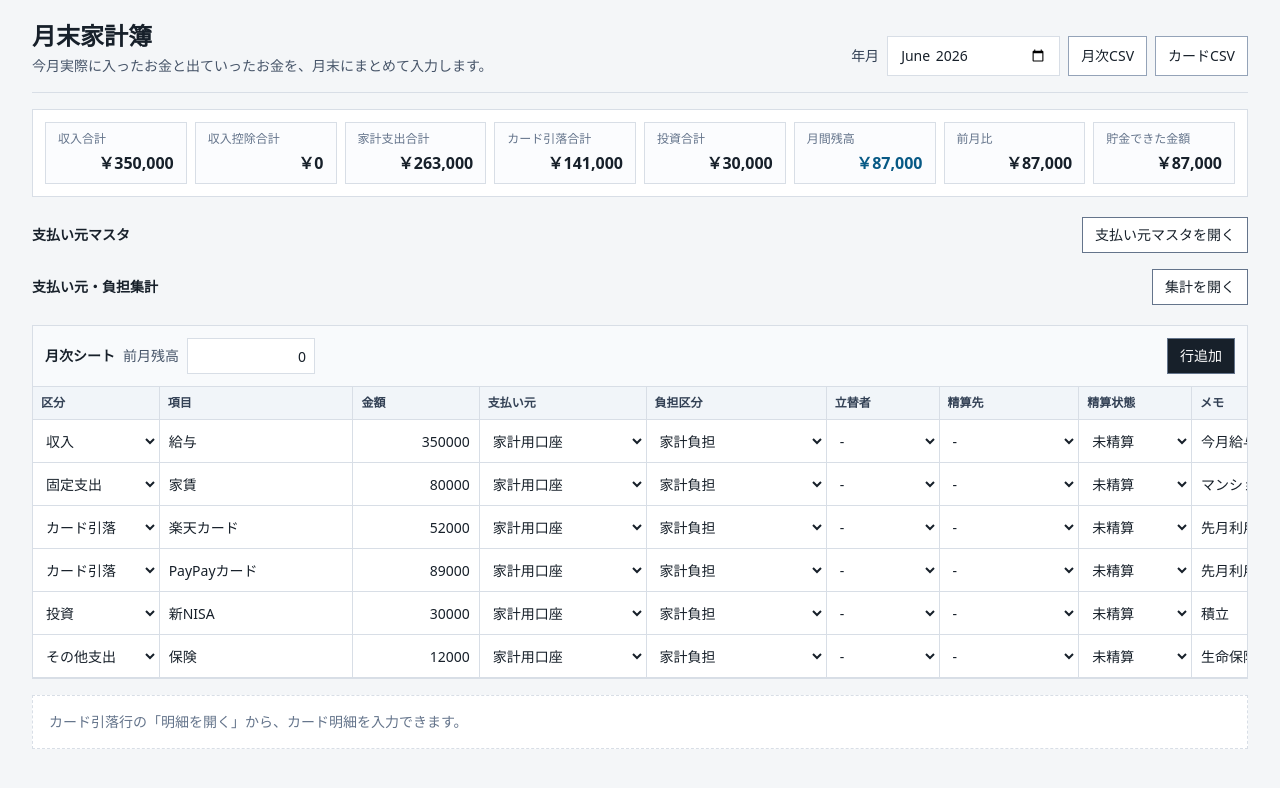
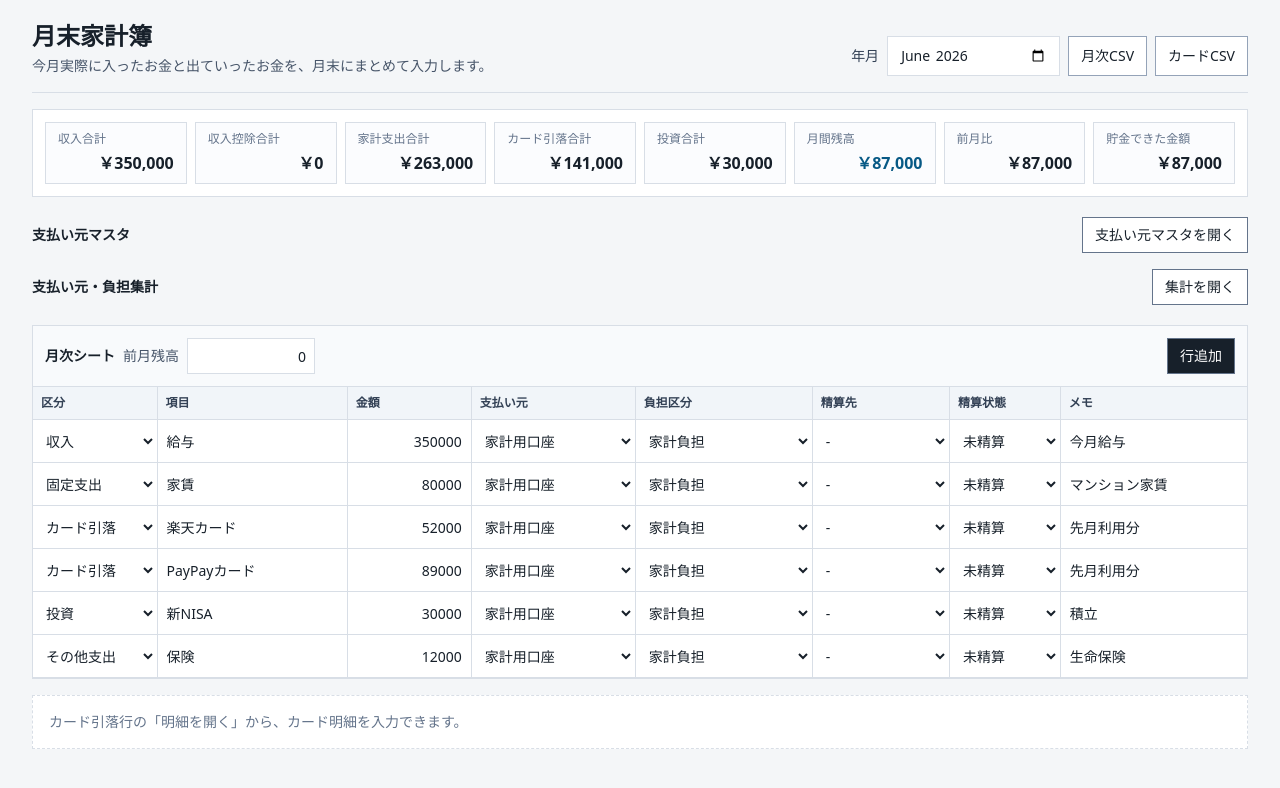
Before and after one commit to 0hako0/kakeibo, a Next.js app: page / in a window 1280 px wide. Shown: the top 788 px of the page. Built offline with nearby package versions, Linux system fonts and the light colour scheme.

Commit message:
Remove duplicate advance payer column

```diff
--- a/app/page.tsx
+++ b/app/page.tsx
@@ -9,8 +9,6 @@ import { createId } from "@/lib/ids";
 import { normalizeSheet } from "@/lib/normalize";
 import { loadSheets, saveSheets } from "@/lib/storage";
 import {
-  advancePayerLabels,
-  advancePayerOptions,
   burdenTypeLabels,
   burdenTypeOptions,
   cardCategoryLabels,
@@ -21,7 +19,6 @@ import {
   settlementStatusOptions,
   settlementTargetLabels,
   settlementTargetOptions,
-  type AdvancePayer,
   type BurdenType,
   type CardDetail,
   type MonthlyRow,
@@ -384,14 +381,13 @@ export default function Home() {
           </div>
 
           <div className="overflow-x-auto">
-            <table className="min-w-[1660px] table-fixed border-collapse text-sm">
+            <table className="min-w-[1520px] table-fixed border-collapse text-sm">
               <colgroup>
                 <col className="w-36" />
                 <col className="w-56" />
                 <col className="w-36" />
                 <col className="w-48" />
                 <col className="w-52" />
-                <col className="w-32" />
                 <col className="w-40" />
                 <col className="w-32" />
                 <col className="w-[22rem]" />
@@ -405,7 +401,6 @@ export default function Home() {
                   <th className="sheet-header">金額</th>
                   <th className="sheet-header">支払い元</th>
                   <th className="sheet-header">負担区分</th>
-                  <th className="sheet-header">立替者</th>
                   <th className="sheet-header">精算先</th>
                   <th className="sheet-header">精算状態</th>
                   <th className="sheet-header">メモ</th>
@@ -480,21 +475,6 @@ export default function Home() {
                         {burdenTypeOptions.map((burden) => (
                           <option key={burden} value={burden}>
                             {burdenTypeLabels[burden]}
-                          </option>
-                        ))}
-                      </select>
-                    </td>
-                    <td className="sheet-cell">
-                      <select
-                        value={row.advancePayer}
-                        onChange={(event) =>
-                          updateRow(row.id, { advancePayer: event.target.value as AdvancePayer })
-                        }
-                        className="sheet-input"
-                      >
-                        {advancePayerOptions.map((payer) => (
-                          <option key={payer} value={payer}>
-                            {advancePayerLabels[payer]}
                           </option>
                         ))}
                       </select>
--- a/lib/csv.ts
+++ b/lib/csv.ts
@@ -1,6 +1,5 @@
 import { calculateSummary } from "./calculations";
 import {
-  advancePayerLabels,
   burdenTypeLabels,
   cardCategoryLabels,
   rowTypeLabels,
@@ -19,7 +18,6 @@ export function monthlySheetToCsv(sheet: MonthlySheet) {
       "金額",
       "支払い元",
       "負担区分",
-      "立替者",
       "精算先",
       "精算状態",
       "メモ",
@@ -32,14 +30,13 @@ export function monthlySheetToCsv(sheet: MonthlySheet) {
       String(row.amount),
       sheet.paymentSources.find((source) => source.id === row.paymentSourceId)?.name ?? "",
       burdenTypeLabels[row.burdenType],
-      advancePayerLabels[row.advancePayer],
       settlementTargetLabels[row.settlementTarget],
       settlementStatusLabels[row.settlementStatus],
       row.memo,
       row.cardDetails.length > 0 ? "あり" : ""
     ]),
     [],
-    ["年月", "集計項目", "金額", "", "", "", "", "", "", "", ""],
+    ["年月", "集計項目", "金額", "", "", "", "", "", "", ""],
     summaryLine(sheet.yearMonth, "収入合計", summary.incomeTotal),
     summaryLine(sheet.yearMonth, "収入控除合計", summary.incomeDeductionTotal),
     summaryLine(sheet.yearMonth, "家計支出合計", summary.expenseTotal),
@@ -78,7 +75,7 @@ export function monthlySheetToCsv(sheet: MonthlySheet) {
 
 export function cardDetailsToCsv(sheet: MonthlySheet) {
   const lines = [
-    ["年月", "カード", "支払い元", "負担区分", "立替者", "精算先", "精算状態", "カテゴリ", "金額", "メモ"]
+    ["年月", "カード", "支払い元", "負担区分", "精算先", "精算状態", "カテゴリ", "金額", "メモ"]
   ];
 
   sheet.rows
@@ -90,7 +87,6 @@ export function cardDetailsToCsv(sheet: MonthlySheet) {
           row.item,
           sheet.paymentSources.find((source) => source.id === row.paymentSourceId)?.name ?? "",
           burdenTypeLabels[row.burdenType],
-          advancePayerLabels[row.advancePayer],
           settlementTargetLabels[row.settlementTarget],
           settlementStatusLabels[row.settlementStatus],
           cardCategoryLabels[detail.category],
--- a/lib/normalize.ts
+++ b/lib/normalize.ts
@@ -31,9 +31,8 @@ function normalizeRow(row: MonthlyRow, defaultPaymentSourceId: string): MonthlyR
     ...row,
     paymentSourceId: row.paymentSourceId || defaultPaymentSourceId,
     burdenType,
-    advancePayer: row.advancePayer || (isHusbandAdvance ? "husband" : isWifeAdvance ? "wife" : "none"),
-    settlementTarget:
-      row.settlementTarget || (isHusbandAdvance ? "husband" : isWifeAdvance ? "wife" : "none"),
+    advancePayer: isHusbandAdvance ? "husband" : isWifeAdvance ? "wife" : "none",
+    settlementTarget: isHusbandAdvance ? "husband" : isWifeAdvance ? "wife" : "none",
     settlementStatus: row.settlementStatus || "unsettled",
     cardDetails: row.cardDetails ?? []
   };
```
